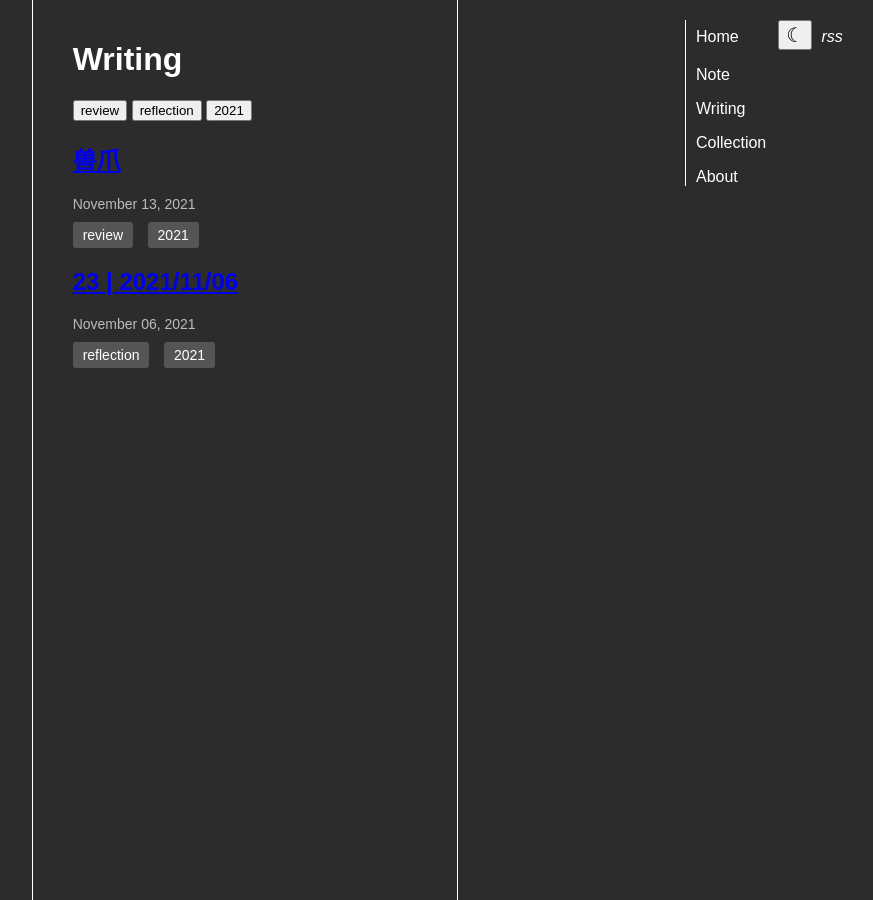
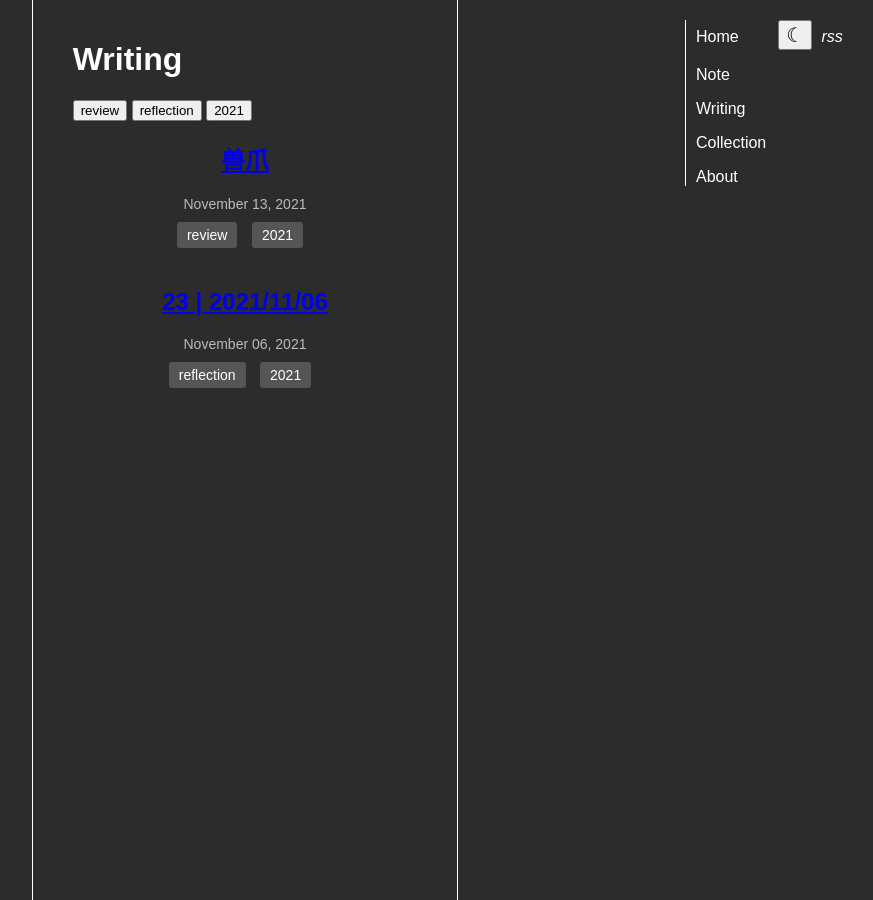
Before and after one commit to faithk7/faithk7.github.io, a Jekyll site: the page built from writing-index.html, in a window 1280 px wide. Shown: the whole page, without its empty margins (395-1268 px from the left). Built offline with Jekyll 4.4.1, drawn with Linux system fonts in a browser that asks for light colours.

Commit message:
t: align the writing items to the center for now, but have the content inside messed up

```diff
--- a/assets/writing-index.css
+++ b/assets/writing-index.css
@@ -5,7 +5,14 @@
 }
 
 .c-writing-item-container {
+    display: flex;
+    flex-direction: column;
+    justify-content: center;
+    align-items: center;
+    text-align: start;
     margin-bottom: 20px;
+    margin-left: auto;
+    margin-right: auto;
 }
 
 .c-writing-note-container {
--- a/writing-index.html
+++ b/writing-index.html
@@ -31,7 +31,7 @@ title: Writing
     </div>
 
     {% for post in sorted_posts %}
-    <div class="c-writing-item" data-tags="{{ post.tags | join: ' ' }}">
+    <div class="c-writing-item-container" data-tags="{{ post.tags | join: ' ' }}">
         <h2 class="o-post-title"><a href="{{ post.url }}">{{ post.title }}</a></h2>
         <div class="o-writing-note-date">{{ post.date | date: "%B %d, %Y" }}</div>
         <div class="c-hashtag-container">
```
